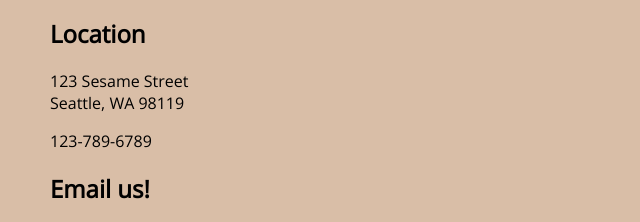
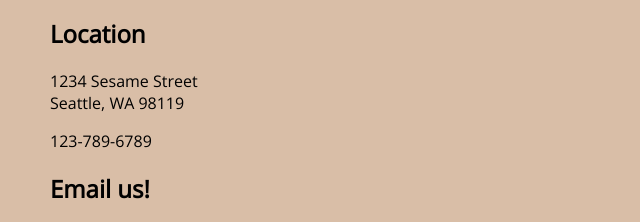
Before and after one commit to spaetsch/html5-platform, a plain HTML site: page contacts.html in a window 1280 px wide. Shown: the part 278-500 px from the top of the page, 0-640 px from the left. Drawn offline with nearby package versions, Linux system fonts and the light colour scheme; a script that the page names is missing.

Commit message:
fix to address

```diff
--- a/contacts.html
+++ b/contacts.html
@@ -26,7 +26,7 @@
 			<main>
       <section id="address">
         <h2>Location</h2>
-        <p>123 Sesame Street<br>
+        <p>1234 Sesame Street<br>
           Seattle, WA 98119
          <p>123-789-6789<p>
       </section>
```
